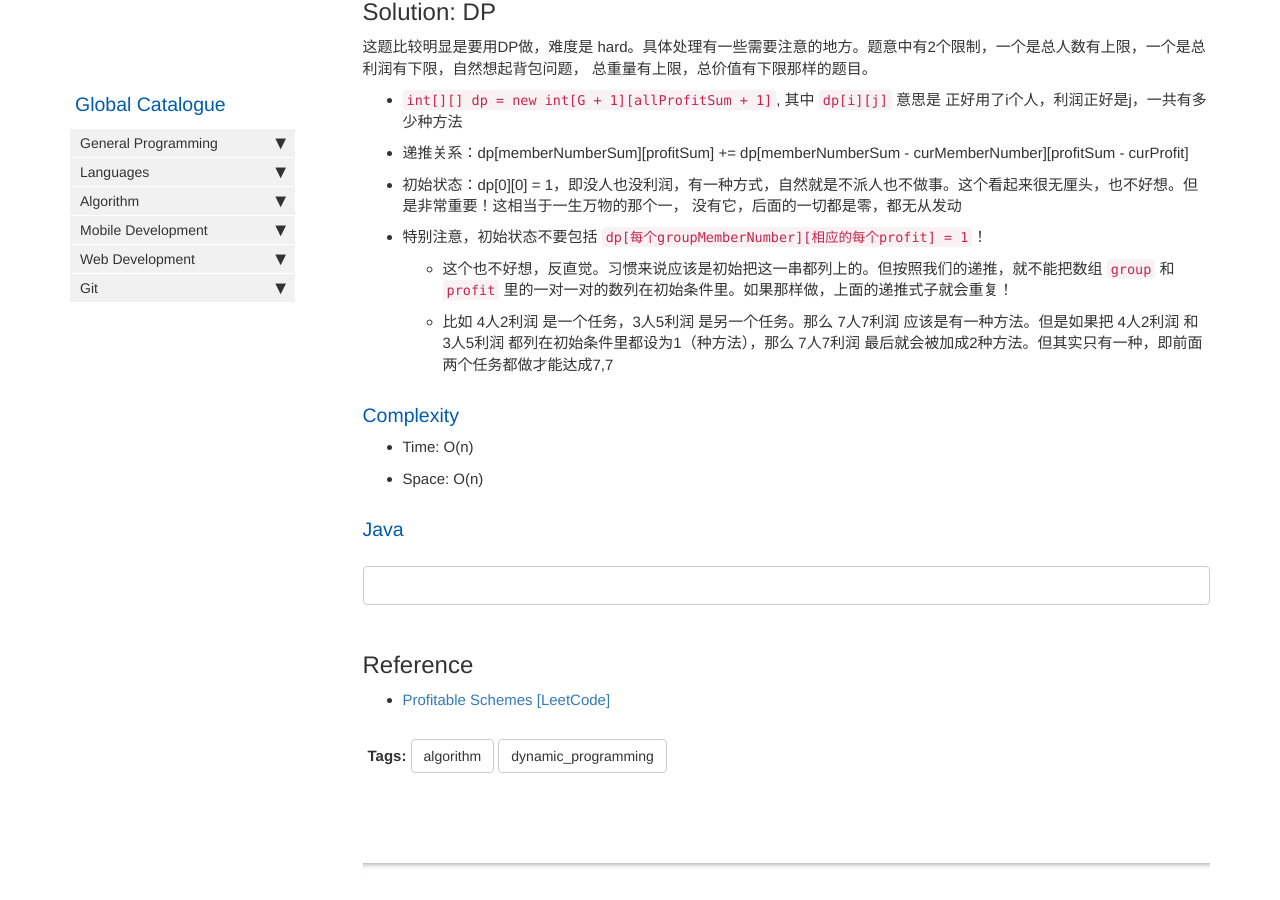
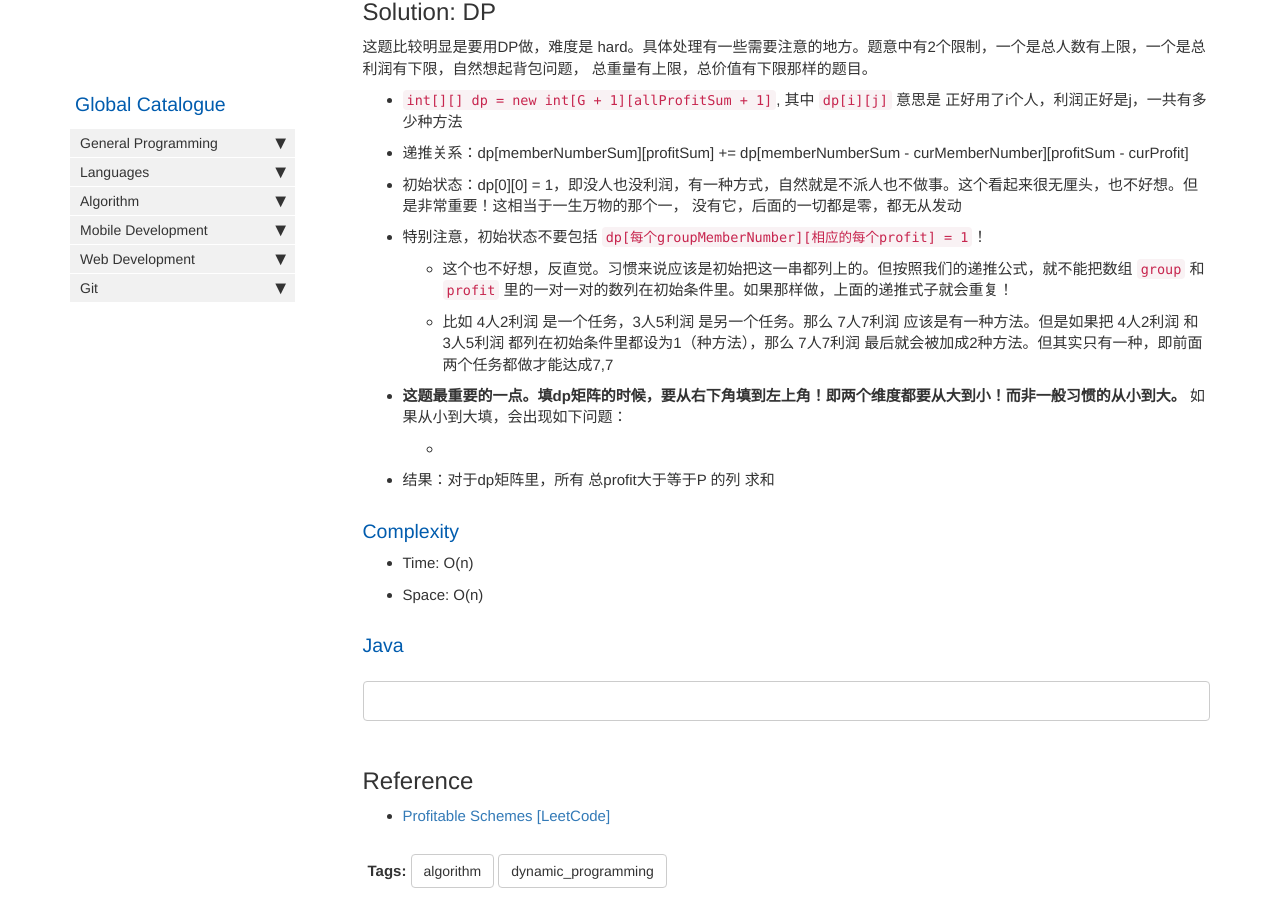
Before and after one commit to HungryOrc/hungryorc.github.io, a Jekyll site: the page built from pages/algorithm/algorithm_profitable_schemes.md, in a window 1280 px wide and 900 px high, scrolled down 906 px. Built offline with Jekyll 4.4.1, drawn with Linux system fonts in a browser that asks for light colours; nearby versions of some CDN libraries; comment, search, counter and statistics services are not loaded.

Commit message:
Update algorithm_profitable_schemes.md

```diff
--- a/pages/algorithm/algorithm_profitable_schemes.md
+++ b/pages/algorithm/algorithm_profitable_schemes.md
@@ -41,9 +41,11 @@ How many schemes can be chosen?  Since the answer may be very large, return it m
 * 初始状态：dp[0][0] = 1，即没人也没利润，有一种方式，自然就是不派人也不做事。这个看起来很无厘头，也不好想。但是非常重要！这相当于一生万物的那个一，
 没有它，后面的一切都是零，都无从发动
 * 特别注意，初始状态不要包括 `dp[每个groupMemberNumber][相应的每个profit] = 1`！
-  * 这个也不好想，反直觉。习惯来说应该是初始把这一串都列上的。但按照我们的递推，就不能把数组 `group` 和 `profit` 里的一对一对的数列在初始条件里。如果那样做，上面的递推式子就会重复！
+  * 这个也不好想，反直觉。习惯来说应该是初始把这一串都列上的。但按照我们的递推公式，就不能把数组 `group` 和 `profit` 里的一对一对的数列在初始条件里。如果那样做，上面的递推式子就会重复！
   * 比如 4人2利润 是一个任务，3人5利润 是另一个任务。那么 7人7利润 应该是有一种方法。但是如果把 4人2利润 和 3人5利润 都列在初始条件里都设为1（种方法），那么 7人7利润 最后就会被加成2种方法。但其实只有一种，即前面两个任务都做才能达成7,7
-
+* **这题最重要的一点。填dp矩阵的时候，要从右下角填到左上角！即两个维度都要从大到小！而非一般习惯的从小到大。** 如果从小到大填，会出现如下问题：
+  *
+* 结果：对于dp矩阵里，所有 总profit大于等于P 的列 求和
 
 ### Complexity
 * Time: O(n)
```
